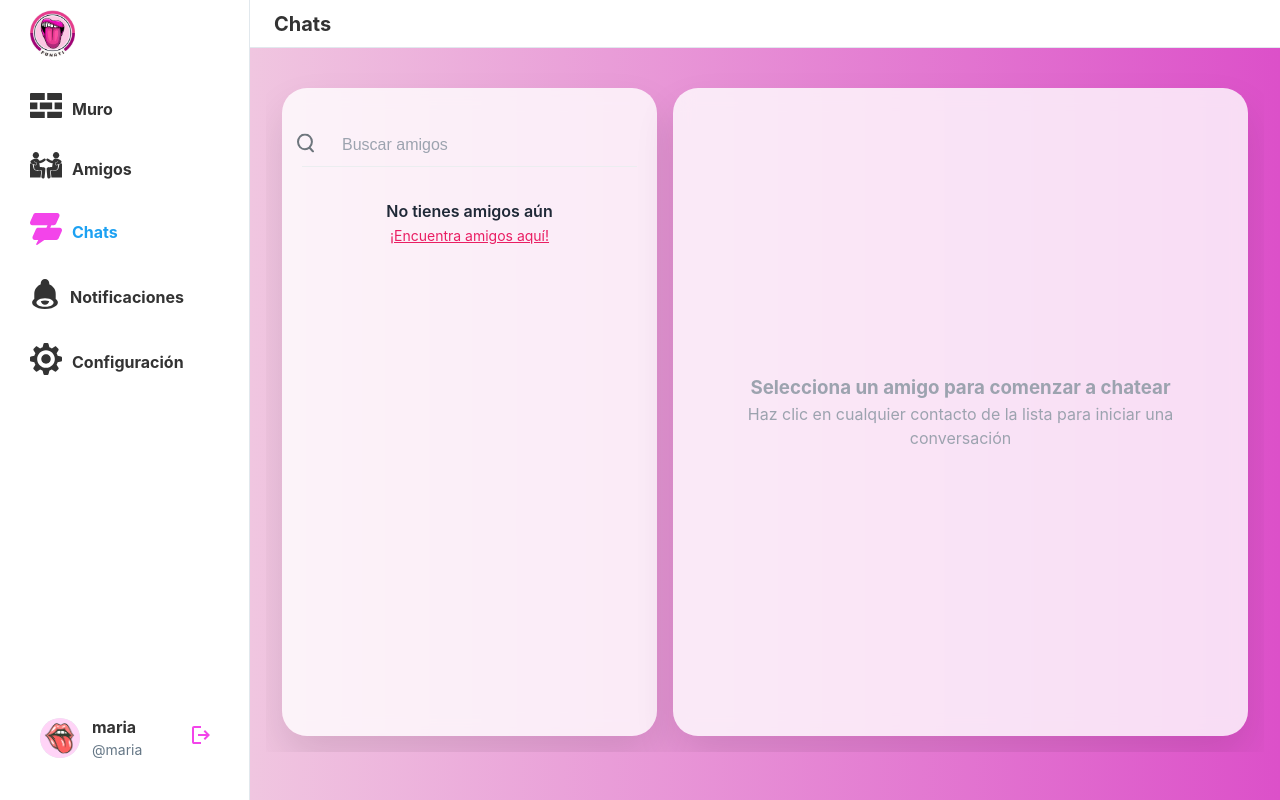
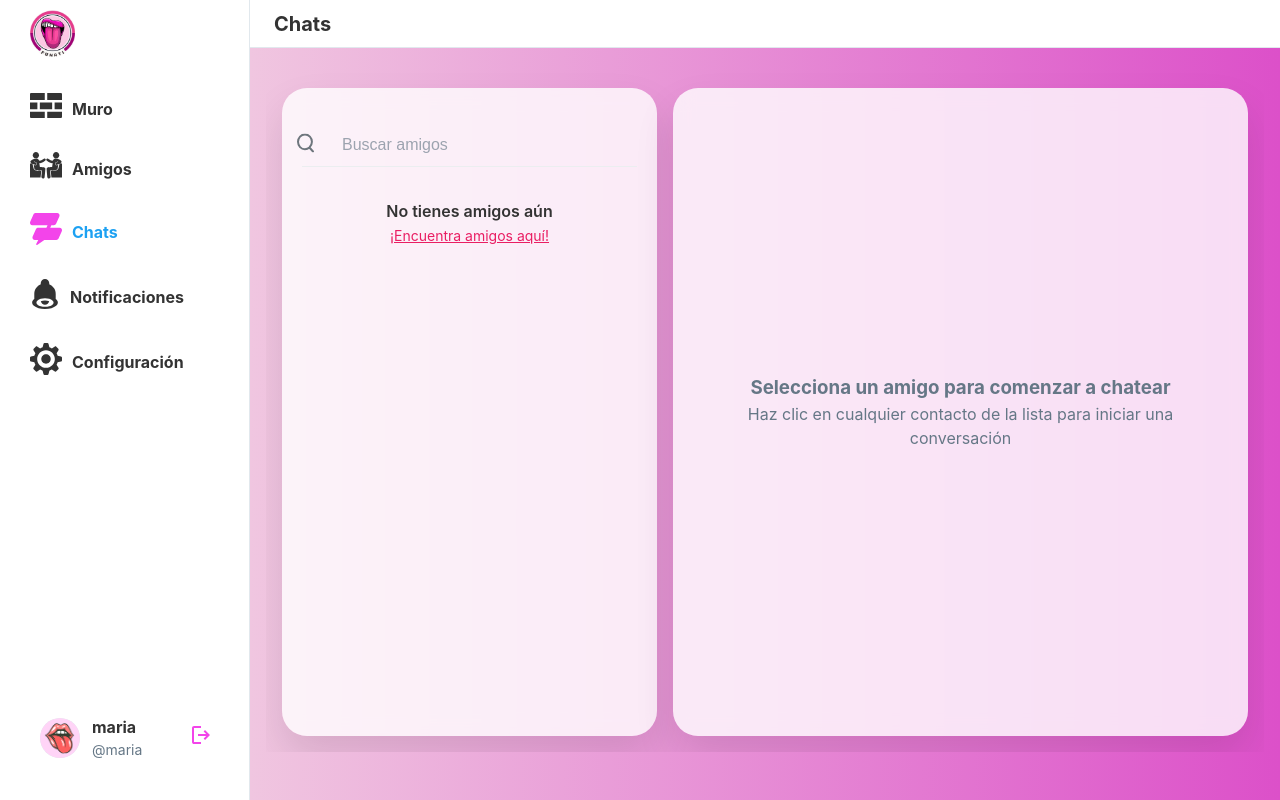
Before and after one commit to Daviddp96/RetirATI, a Django app: page /chats/ in a window 1280 px wide. Run offline with Django 5.2, Linux system fonts and the light colour scheme; a user stored in the database is signed in; data comes from the database, SQL or seed files in the repository.

Commit message:
theme on chats

```diff
--- a/funATI/funATIAPP/static/css/chats.css
+++ b/funATI/funATIAPP/static/css/chats.css
@@ -93,13 +93,13 @@
 .contact-name {
     font-weight: 600;
     font-size: 16px;
-    color: #1f2937;
+    color: var(--text-primary);
     margin-bottom: 2px;
 }
 
 .contact-username {
     font-size: 14px;
-    color: #6b7280;
+    color: var(--text-secondary);
 }
 
 .contact-meta {
@@ -300,7 +300,7 @@
     justify-content: center;
     height: 100%;
     padding: 50px;
-    color: #9ca3af;
+    color: var(--text-secondary);
 }
 
 @media (max-width: 768px) {
```
